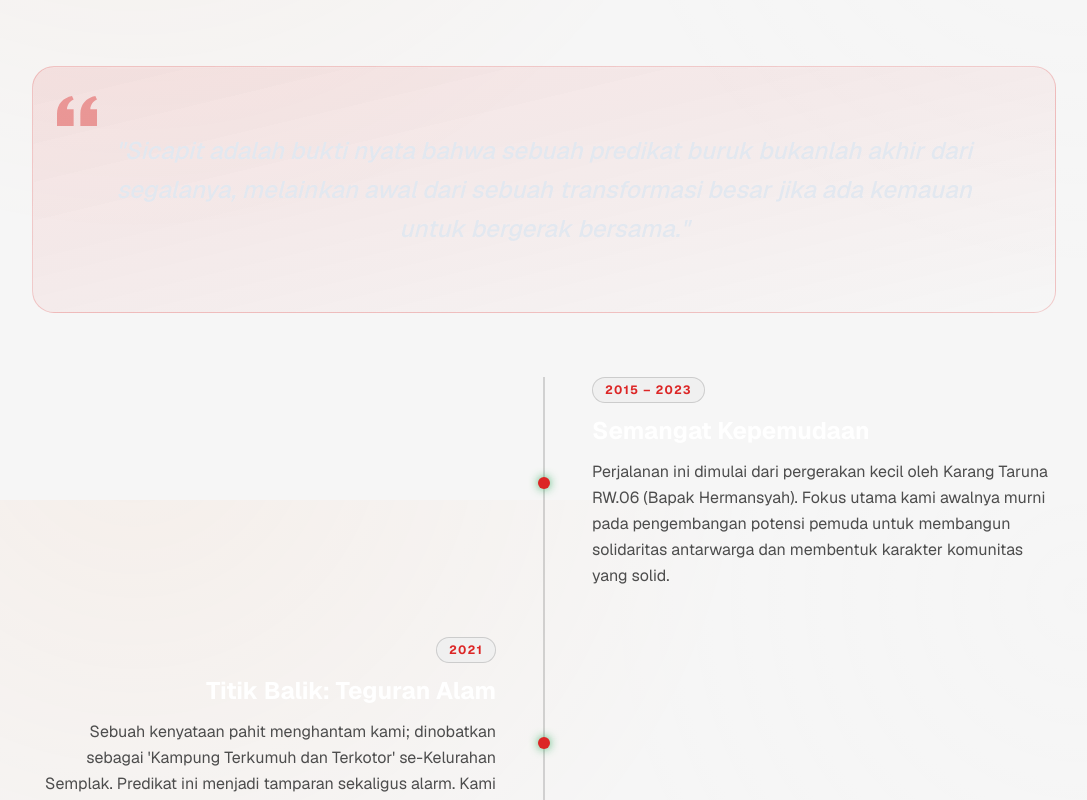
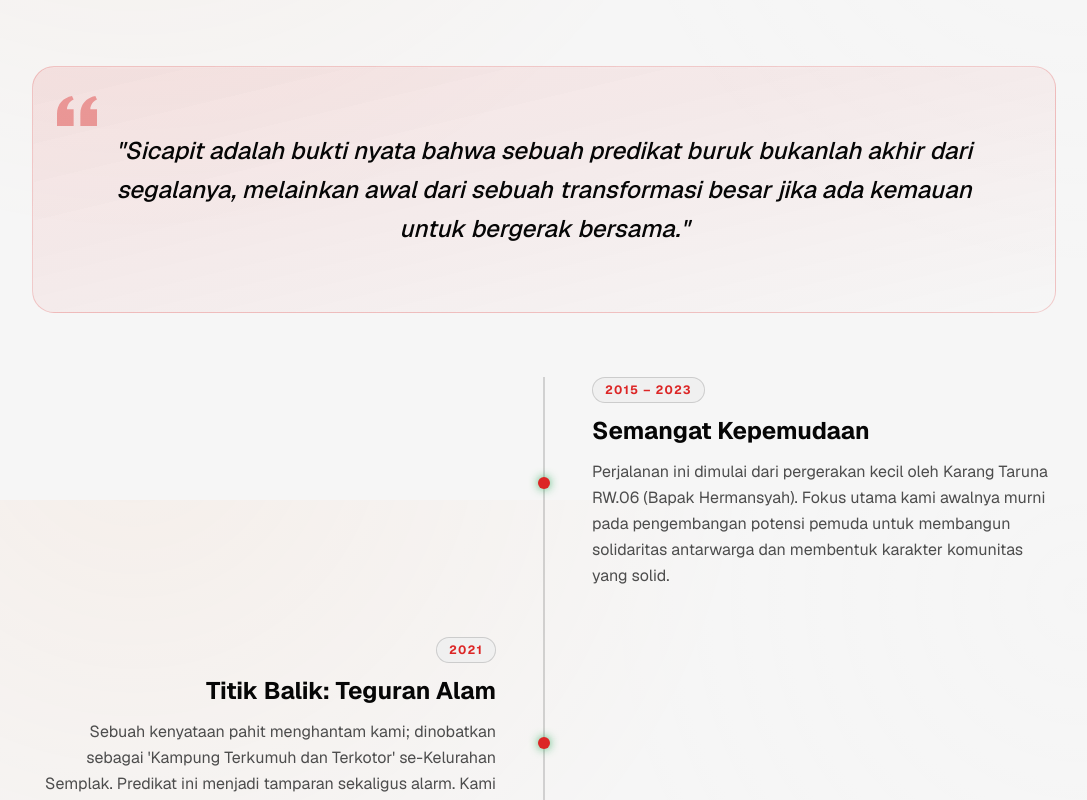
Before and after one commit to IR2816/website-sicapit, a Next.js app: page / in a window 1280 px wide. Shown: the part 1100-1900 px from the top of the page, without its empty margins (96-1183 px from the left). Built offline with nearby package versions, Linux system fonts and the light colour scheme.

Commit message:
fix: quote section text visibility in light mode (village-story component)

```diff
--- a/src/app/sections/village-story.tsx
+++ b/src/app/sections/village-story.tsx
@@ -29,9 +29,9 @@ export function VillageStory() {
   return (
     <div className="max-w-5xl mx-auto mt-16 md:mt-24">
       <ScrollReveal>
-        <div className="relative p-8 md:p-12 rounded-3xl bg-gradient-to-br from-brand/10 to-transparent border border-brand/20 mb-16 shadow-[inset_0_1px_1px_rgba(255,255,255,0.1)]">
+        <div className="relative p-8 md:p-12 rounded-3xl bg-gradient-to-br from-brand/10 to-transparent dark:from-brand/10 dark:to-transparent border border-brand/20 dark:border-brand/20 mb-16 shadow-[inset_0_1px_1px_rgba(255,255,255,0.1)] dark:shadow-[inset_0_1px_1px_rgba(255,255,255,0.1)]">
           <svg className="w-10 h-10 text-brand/40 absolute top-6 left-6" fill="currentColor" viewBox="0 0 24 24"><path d="M14.017 21v-7.391c0-5.704 3.731-9.57 8.983-10.609l.995 2.151c-2.432.917-3.995 3.638-3.995 5.849h4v10h-9.983zm-14.017 0v-7.391c0-5.704 3.748-9.57 9-10.609l.996 2.151c-2.433.917-3.996 3.638-3.996 5.849h3.983v10h-9.983z" /></svg>
-          <p className="text-xl md:text-2xl text-center text-slate-200 font-medium italic mt-4 mb-4 leading-relaxed relative z-10 px-4 md:px-8">
+          <p className="text-xl md:text-2xl text-center text-foreground dark:text-slate-200 font-medium italic mt-4 mb-4 leading-relaxed relative z-10 px-4 md:px-8">
             &quot;Sicapit adalah bukti nyata bahwa sebuah predikat buruk bukanlah akhir dari segalanya, melainkan awal dari sebuah transformasi besar jika ada kemauan untuk bergerak bersama.&quot;
           </p>
         </div>
@@ -52,7 +52,7 @@ export function VillageStory() {
                   <span className="inline-block py-1 px-3 rounded-full bg-surface-strong border border-line text-brand text-xs font-bold tracking-widest mb-3">
                     {item.year}
                   </span>
-                  <h3 className="font-heading text-2xl font-bold mb-3 text-white">{item.title}</h3>
+                  <h3 className="font-heading text-2xl font-bold mb-3 text-foreground dark:text-white">{item.title}</h3>
                   <p className="text-muted-foreground leading-relaxed text-sm md:text-base">
                     {item.desc}
                   </p>
```
